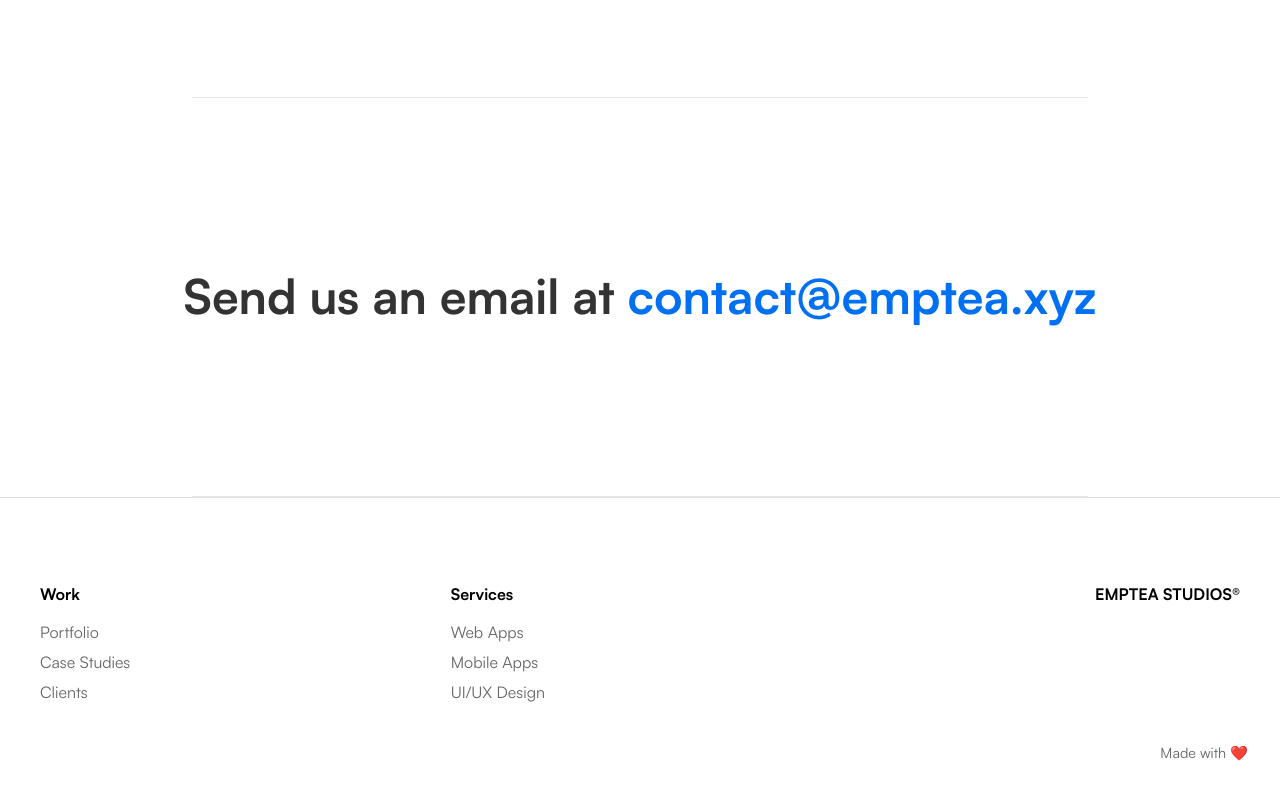
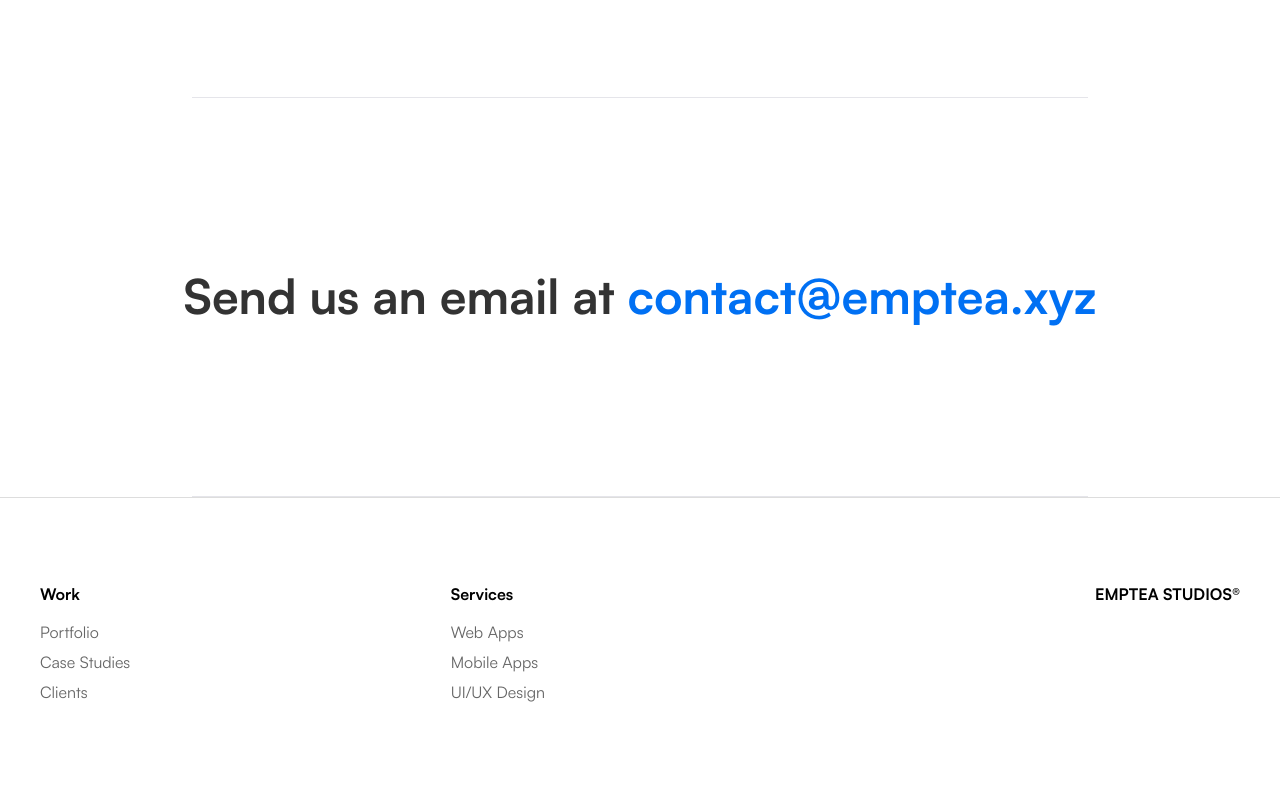
Before and after one commit to them2dt/emptea-homepage, a Next.js app: page / in a window 1280 px wide. Shown: the part 4616-5416 px from the top of the page. After the commit the page ends 5391 px from the top, so only its background shows below. Built offline with nearby package versions, Linux system fonts and the light colour scheme.

Commit message:
remove "made with love"

```diff
--- a/app/components/Footer.tsx
+++ b/app/components/Footer.tsx
@@ -24,9 +24,6 @@ const Footer = () => {
           <h4>EMPTEA STUDIOS®</h4>
         </div>
       </div>
-      <div className={styles.footerBottom}>
-        <p>Made with ❤️</p>
-      </div>
     </footer>
   );
 };
```
